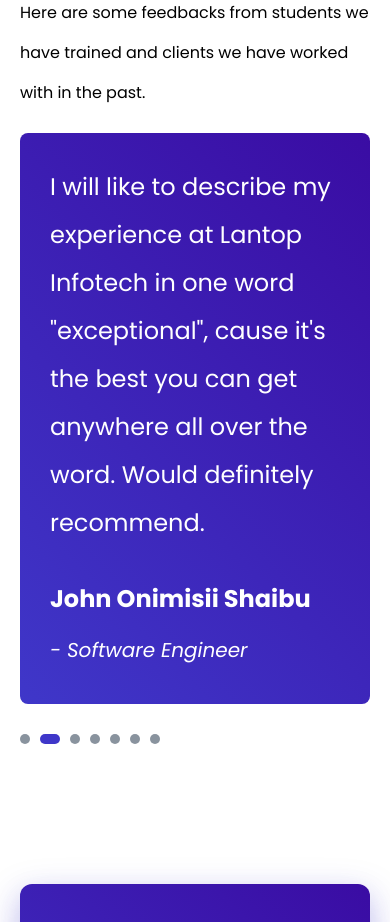
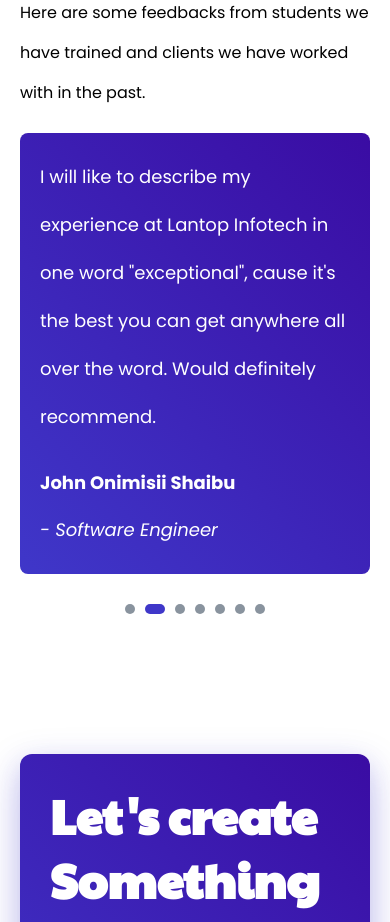
Before and after one commit to john-shaibu/lantopng-website, a React (Vite) app: page / in a window 390 px wide. Shown: the part 6480-7402 px from the top of the page. Built offline with nearby package versions, Linux system fonts and the light colour scheme.

Commit message:
made little adjustments

```diff
--- a/src/styles/home.css
+++ b/src/styles/home.css
@@ -799,6 +799,21 @@
     .heroText p{
         font-size: 2em;
     }
+    .feedback{
+        align-items: center;
+    }
+    .feedback .feedback-inner{
+        padding: 2em;
+    }
+    .feedback-inner p{
+        font-size: 1.8em;
+    }
+    .feedback-inner b{
+        font-size: 1.8em;
+    }
+    .feedback-inner span{
+        font-size: 1.8em;
+    }
     .call-to-action-section .container div{
         padding: 3em;
         gap: 4em;
--- a/src/styles/tutorials.css
+++ b/src/styles/tutorials.css
@@ -43,4 +43,12 @@
         gap: 3em;
         flex-direction: column;
     }
+    .youtube-redirect a{
+        padding: 0.5em 1em;
+        font-size: 1.6em;
+        gap: 0.825em;
+        justify-content: space-between;
+        text-align: center;
+
+    }
 }
```
